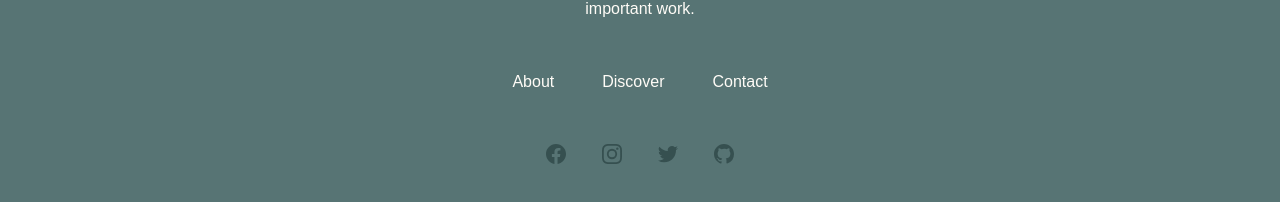
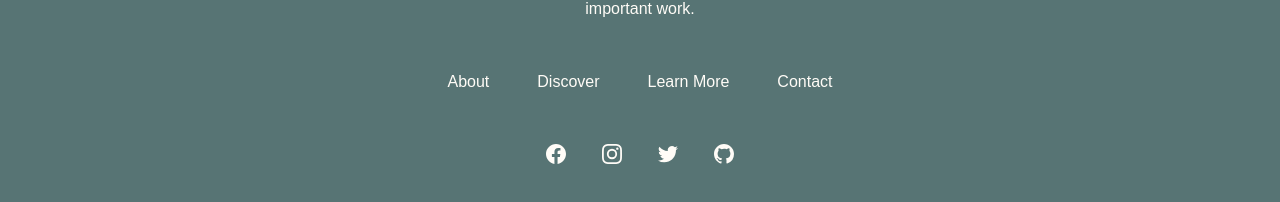
Before and after one commit to bella77-69/acknowledgingOurLands, a React (Vite) app: page /contact in a window 1280 px wide. Shown: the part 1117-1319 px from the top of the page. Built offline with nearby package versions, Linux system fonts and the light colour scheme; no server answers.

Commit message:
updated links in the Footer

```diff
--- a/src/Components/Footer/Footer.jsx
+++ b/src/Components/Footer/Footer.jsx
@@ -32,7 +32,7 @@ function Footer(props) {
           <li>
             <a
               className="text-customWhite transition hover:text-active"
-              href="#"
+              href="/about"
             >
               {" "}
               About{" "}
@@ -42,17 +42,25 @@ function Footer(props) {
           <li>
             <a
               className="text-customWhite transition hover:text-active"
-              href="#"
+              href="/discover"
             >
               {" "}
               Discover{" "}
             </a>
           </li>
-
           <li>
             <a
               className="text-customWhite transition hover:text-active"
-              href="#"
+              href="/learn-more"
+            >
+              {" "}
+              Learn More{" "}
+            </a>
+          </li>
+          <li>
+            <a
+              className="text-customWhite transition hover:text-active"
+              href="/contact"
             >
               {" "}
               Contact{" "}
@@ -66,7 +74,7 @@ function Footer(props) {
               href="#"
               rel="noreferrer"
               target="_blank"
-            className="text-active transition hover:text-customWhite"
+            className="text-customWhite transition hover:text-active"
             >
               <span className="sr-only">Facebook</span>
               <svg
@@ -89,7 +97,7 @@ function Footer(props) {
               href="#"
               rel="noreferrer"
               target="_blank"
-       className="text-active transition hover:text-customWhite"
+        className="text-customWhite transition hover:text-active"
             >
               <span className="sr-only">Instagram</span>
               <svg
@@ -112,7 +120,7 @@ function Footer(props) {
               href="#"
               rel="noreferrer"
               target="_blank"
-              className="text-active transition hover:text-customWhite"
+            className="text-customWhite transition hover:text-active"
             >
               <span className="sr-only">Twitter</span>
               <svg
@@ -131,7 +139,7 @@ function Footer(props) {
               href="#"
               rel="noreferrer"
               target="_blank"
-              className="text-active transition hover:text-customWhite"
+            className="text-customWhite transition hover:text-active"
             >
               <span className="sr-only">GitHub</span>
               <svg
```
